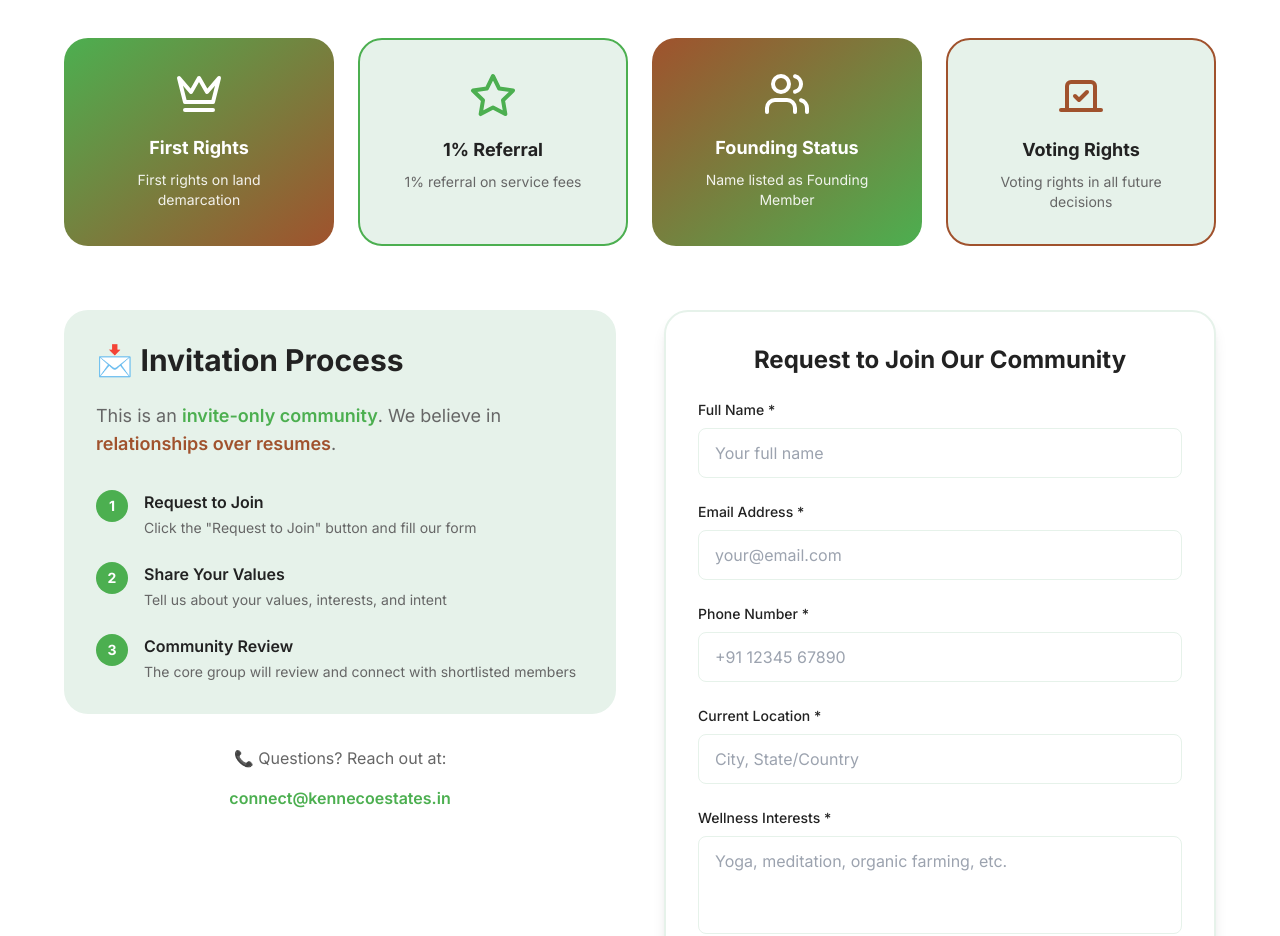
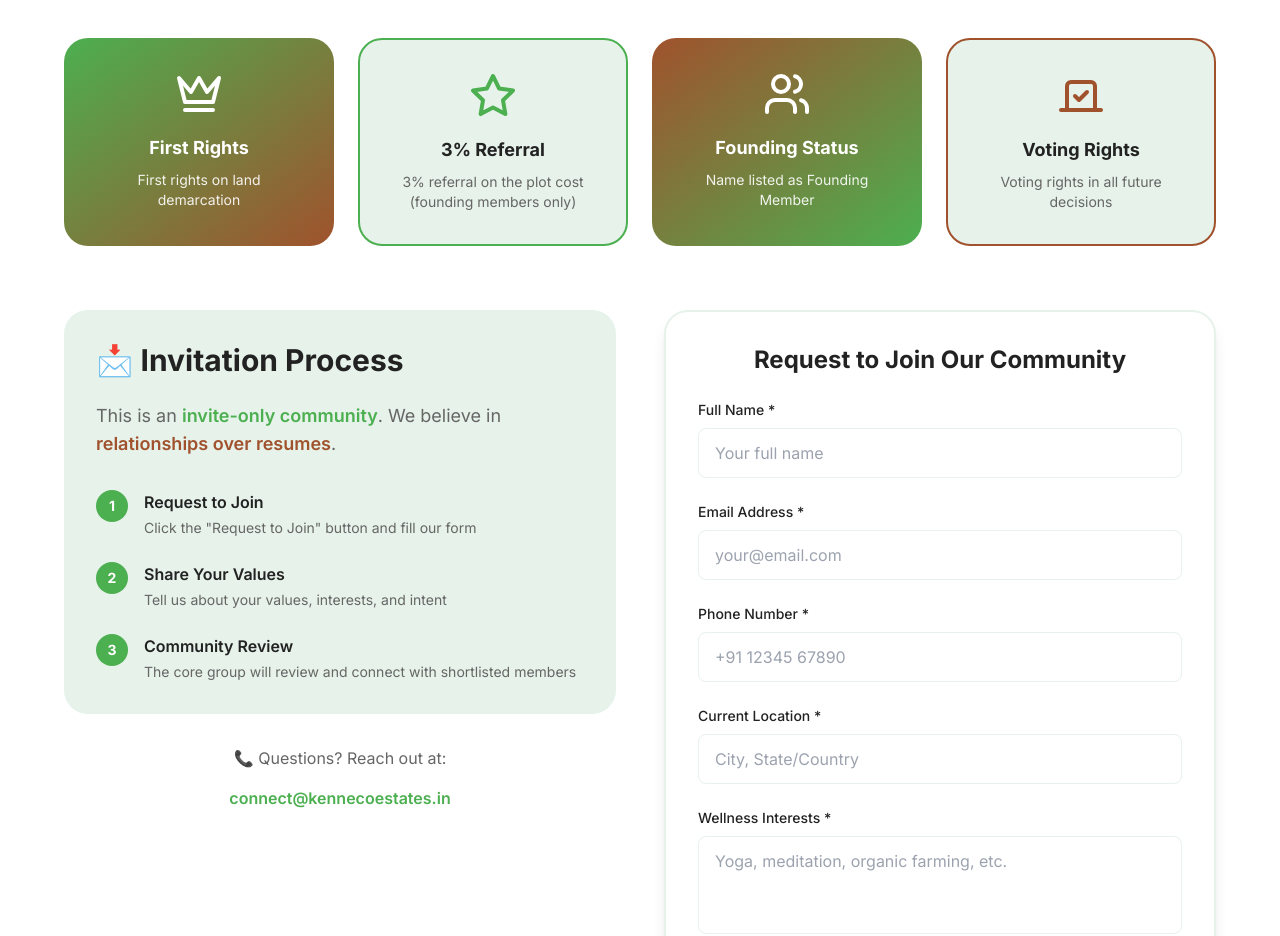
Before and after one commit to adonisarun123/kenn, a Next.js app: page / in a window 1280 px wide. Shown: the part 6140-7076 px from the top of the page. Built offline with nearby package versions, Linux system fonts and the light colour scheme.

Commit message:
Update founding member referral benefit
- Increase referral from 1% to 3%
- Change from 'service fees' to 'plot cost'
- Add clarification that this benefit is for founding members only

```diff
--- a/components/Join.tsx
+++ b/components/Join.tsx
@@ -51,8 +51,8 @@ export default function Join() {
 
             <div className="bg-primary-mist rounded-3xl p-8 text-center border-2 border-primary-green">
               <Star className="mx-auto mb-4 text-primary-green" size={48} />
-              <h3 className="font-bold text-lg mb-2 text-primary-black">1% Referral</h3>
-              <p className="text-sm text-primary-sage">1% referral on service fees</p>
+              <h3 className="font-bold text-lg mb-2 text-primary-black">3% Referral</h3>
+              <p className="text-sm text-primary-sage">3% referral on the plot cost (founding members only)</p>
             </div>
 
             <div className="bg-gradient-to-br from-primary-clay to-primary-green text-primary-white rounded-3xl p-8 text-center">
```
